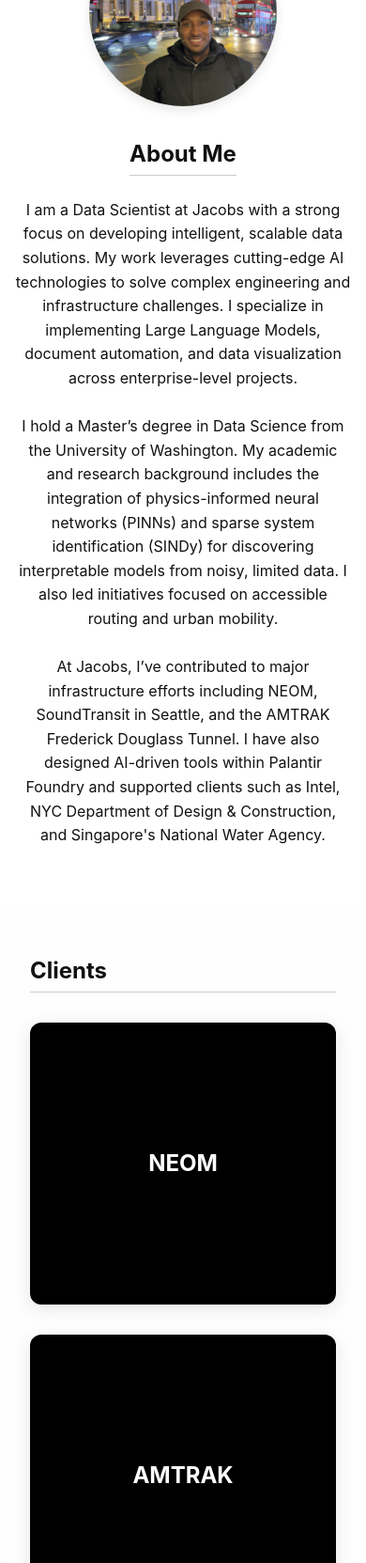
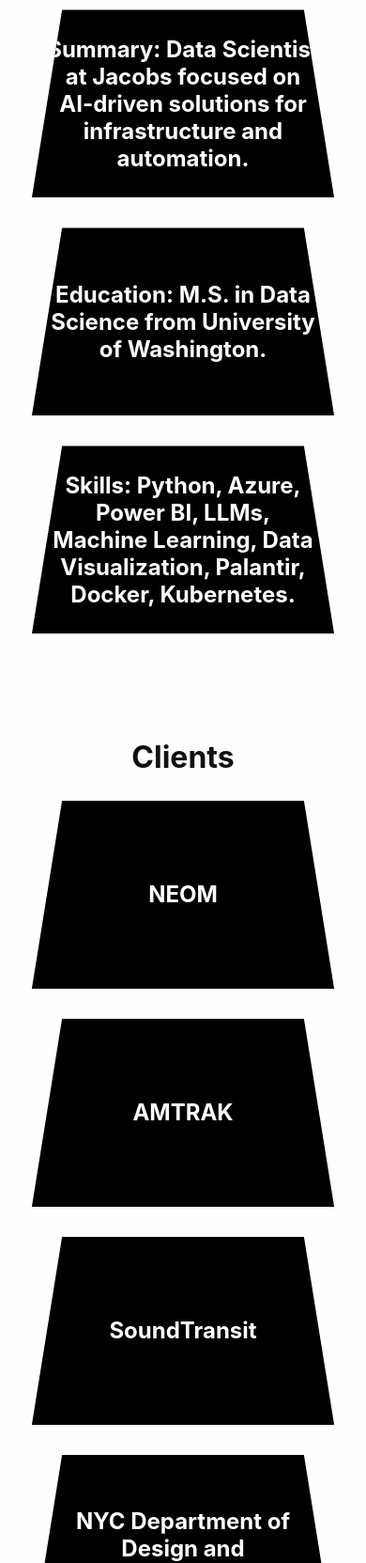
Before and after one commit to MunzirH/website, a plain HTML site: page index.html in a window 390 px wide. Shown: the part 337-2000 px from the top of the page at 94% size. Drawn offline with Linux system fonts and the light colour scheme.

Commit message:
Update index.html

```diff
--- a/index.html
+++ b/index.html
@@ -23,99 +23,48 @@
       text-decoration: none;
       font-weight: 500;
     }
-    .about {
+    h2 {
+      text-align: center;
+      margin-top: 3rem;
+      font-size: 2rem;
+    }
+    .section {
+      padding: 2rem 1rem;
       display: flex;
       flex-direction: column;
       align-items: center;
-      padding: 3rem 1rem;
-      background-color: #fff;
-      text-align: center;
     }
-    .about img {
-      width: 200px;
+    .trapezoid-container {
+      display: flex;
+      flex-direction: column;
+      gap: 2rem;
+      width: 100%;
+      max-width: 1200px;
+      align-items: center;
+    }
+    .trapezoid {
+      position: relative;
+      width: 90%;
       height: 200px;
-      border-radius: 50%;
-      object-fit: cover;
-      margin-bottom: 1rem;
-      box-shadow: 0 4px 12px rgba(0, 0, 0, 0.1);
-    }
-    .about h2 {
-      margin-bottom: 0.5rem;
-    }
-    .about p {
-      max-width: 800px;
-      line-height: 1.6;
-    }
-    .container {
-      max-width: 1100px;
-      margin: auto;
-      padding: 2rem;
-    }
-    h2 {
-      border-bottom: 1px solid #ccc;
-      padding-bottom: 0.5rem;
-      margin-bottom: 1rem;
-    }
-    .card-grid {
-      display: grid;
-      grid-template-columns: repeat(auto-fit, minmax(300px, 1fr));
-      gap: 2rem;
-      margin-top: 2rem;
-    }
-    .card {
-      perspective: 1000px;
-    }
-    .card-inner {
-      position: relative;
-      width: 100%;
-      height: 300px;
-      transition: transform 0.8s;
-      transform-style: preserve-3d;
-      cursor: pointer;
-    }
-    .card:hover .card-inner {
-      transform: rotateY(180deg);
-    }
-    .card-front, .card-back {
-      position: absolute;
-      width: 100%;
-      height: 100%;
-      backface-visibility: hidden;
-      border-radius: 12px;
-      overflow: hidden;
-      box-shadow: 0 4px 20px rgba(0,0,0,0.1);
-    }
-    .card-front {
       background: #000;
+      color: white;
+      clip-path: polygon(10% 0%, 90% 0%, 100% 100%, 0% 100%);
       display: flex;
       align-items: center;
       justify-content: center;
-      color: white;
       font-size: 1.5rem;
       font-weight: bold;
+      cursor: pointer;
+      transition: transform 0.8s;
+      transform-style: preserve-3d;
     }
-    .card-front img {
-      width: 100%;
-      height: 100%;
-      object-fit: cover;
-      opacity: 0.25;
-      position: absolute;
-      z-index: 0;
+    .trapezoid.flip {
+      transform: rotateY(180deg);
     }
-    .card-front span {
-      position: relative;
-      z-index: 1;
-    }
-    .card-back {
-      background: white;
-      color: #111;
-      transform: rotateY(180deg);
+    .trapezoid-content {
       padding: 1rem;
-      display: flex;
-      flex-direction: column;
-      justify-content: center;
-      align-items: center;
       text-align: center;
+      max-width: 90%;
     }
     footer {
       text-align: center;
@@ -126,6 +75,15 @@
       color: #777;
     }
   </style>
+  <script>
+    document.addEventListener("DOMContentLoaded", function () {
+      document.querySelectorAll(".trapezoid").forEach(el => {
+        el.addEventListener("click", () => {
+          el.classList.toggle("flip");
+        });
+      });
+    });
+  </script>
 </head>
 <body>
   <header>
@@ -138,36 +96,34 @@
     </div>
   </header>
 
-  <section class="about">
-    <img src="thumbnail_IMG_9326.jpg" alt="Munzir Abdulmajid">
+  <section class="section">
     <h2>About Me</h2>
-    <p>
-      I am a Data Scientist at Jacobs with a strong focus on developing intelligent, scalable data solutions. My work leverages cutting-edge AI technologies to solve complex engineering and infrastructure challenges. I specialize in implementing Large Language Models, document automation, and data visualization across enterprise-level projects.
-      <br><br>
-      I hold a Master’s degree in Data Science from the University of Washington. My academic and research background includes the integration of physics-informed neural networks (PINNs) and sparse system identification (SINDy) for discovering interpretable models from noisy, limited data. I also led initiatives focused on accessible routing and urban mobility.
-      <br><br>
-      At Jacobs, I’ve contributed to major infrastructure efforts including NEOM, SoundTransit in Seattle, and the AMTRAK Frederick Douglass Tunnel. I have also designed AI-driven tools within Palantir Foundry and supported clients such as Intel, NYC Department of Design & Construction, and Singapore's National Water Agency.
-    </p>
+    <div class="trapezoid-container">
+      <div class="trapezoid"><div class="trapezoid-content">Summary: Data Scientist at Jacobs focused on AI-driven solutions for infrastructure and automation.</div></div>
+      <div class="trapezoid"><div class="trapezoid-content">Education: M.S. in Data Science from University of Washington.</div></div>
+      <div class="trapezoid"><div class="trapezoid-content">Skills: Python, Azure, Power BI, LLMs, Machine Learning, Data Visualization, Palantir, Docker, Kubernetes.</div></div>
+    </div>
   </section>
 
-  <div class="container">
+  <section class="section">
     <h2>Clients</h2>
-    <div class="card-grid">
-      <div class="card"><div class="card-inner"><div class="card-front"><span>NEOM</span></div><div class="card-back"><p>Saudi Arabia’s futuristic city where I developed 3D visualizations using Power BI and SIFT.</p></div></div></div>
-      <div class="card"><div class="card-inner"><div class="card-front"><span>AMTRAK</span></div><div class="card-back"><p>Built leadership dashboards for the Frederick Douglass Tunnel, enhancing project oversight.</p></div></div></div>
-      <div class="card"><div class="card-inner"><div class="card-front"><span>SoundTransit</span></div><div class="card-back"><p>Automated PDF data extraction with Azure AI Document Intelligence for Seattle transit projects.</p></div></div></div>
-      <div class="card"><div class="card-inner"><div class="card-front"><span>NYC DDC</span></div><div class="card-back"><p>Supported New York City’s Department of Design & Construction with AI-driven solutions.</p></div></div></div>
+    <div class="trapezoid-container">
+      <div class="trapezoid"><div class="trapezoid-content">NEOM</div></div>
+      <div class="trapezoid"><div class="trapezoid-content">AMTRAK</div></div>
+      <div class="trapezoid"><div class="trapezoid-content">SoundTransit</div></div>
+      <div class="trapezoid"><div class="trapezoid-content">NYC Department of Design and Construction</div></div>
     </div>
-  </div>
+  </section>
 
-  <div class="container">
+  <section class="section">
     <h2>Research & Initiatives</h2>
-    <div class="card-grid">
-      <div class="card"><div class="card-inner"><div class="card-front"><span>TASKAR</span></div><div class="card-back"><p>Contributed to AI-driven knowledge management systems within Jacobs' internal platform.</p></div></div></div>
-      <div class="card"><div class="card-inner"><div class="card-front"><span>Transformative Robotics Lab</span></div><div class="card-back"><p>Developed robotic arm designs with independent motion using 3D-printed U-joints.</p></div></div></div>
-      <div class="card"><div class="card-inner"><div class="card-front"><span>Physics-Informed ML</span></div><div class="card-back"><p>Integrated PINNs and SINDy to identify governing equations from sparse and noisy data.</p></div></div></div>
+    <div class="trapezoid-container">
+      <div class="trapezoid"><div class="trapezoid-content">The Taskar Center for Accessible Technology</div></div>
+      <div class="trapezoid"><div class="trapezoid-content">Transformative Robotics Lab</div></div>
+      <div class="trapezoid"><div class="trapezoid-content">Physics Informed Neural Networks</div></div>
+      <div class="trapezoid"><div class="trapezoid-content">Solar Chimney Power Plant</div></div>
     </div>
-  </div>
+  </section>
 
   <footer>
     &copy; 2025 Munzir Abdulmajid. All rights reserved.
```
